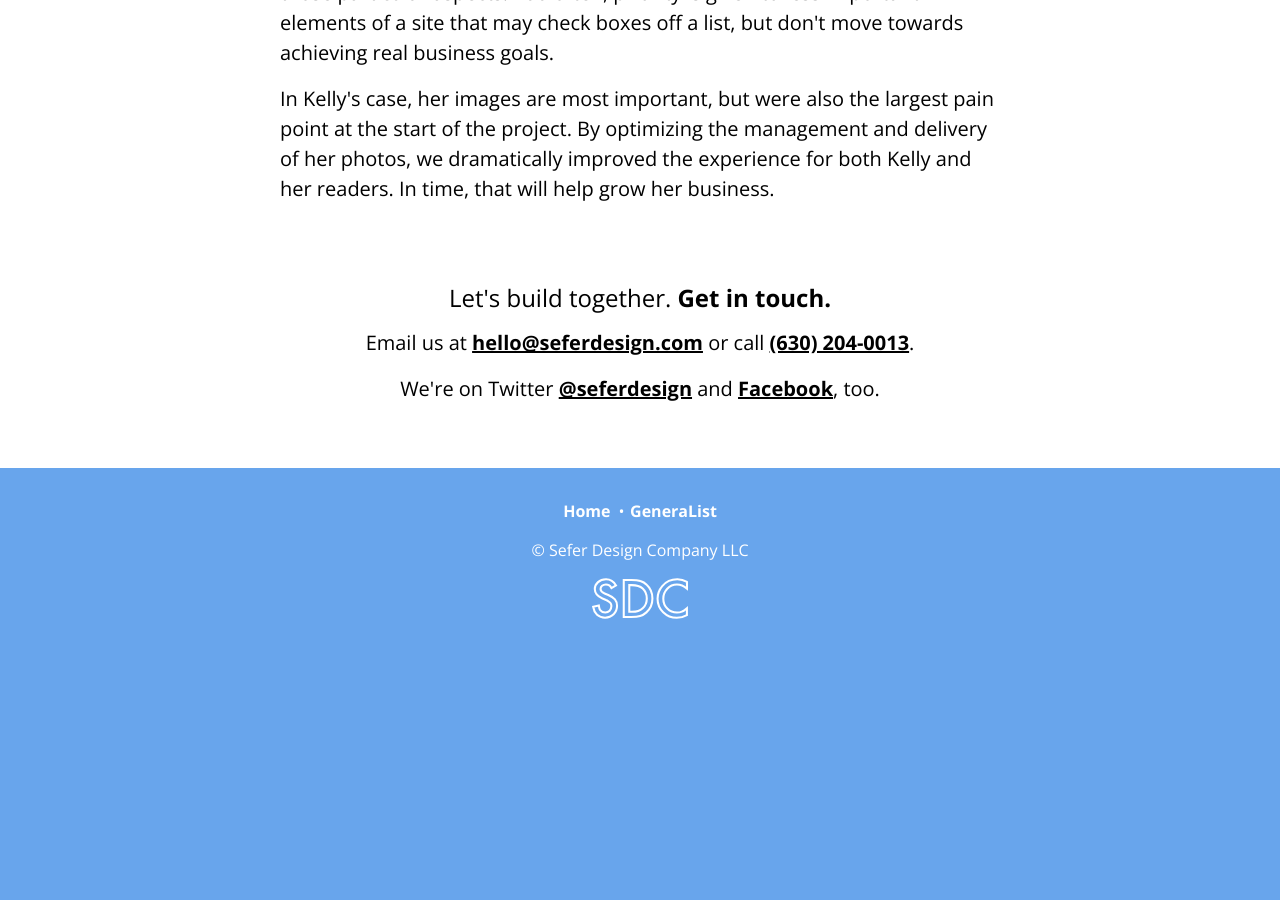
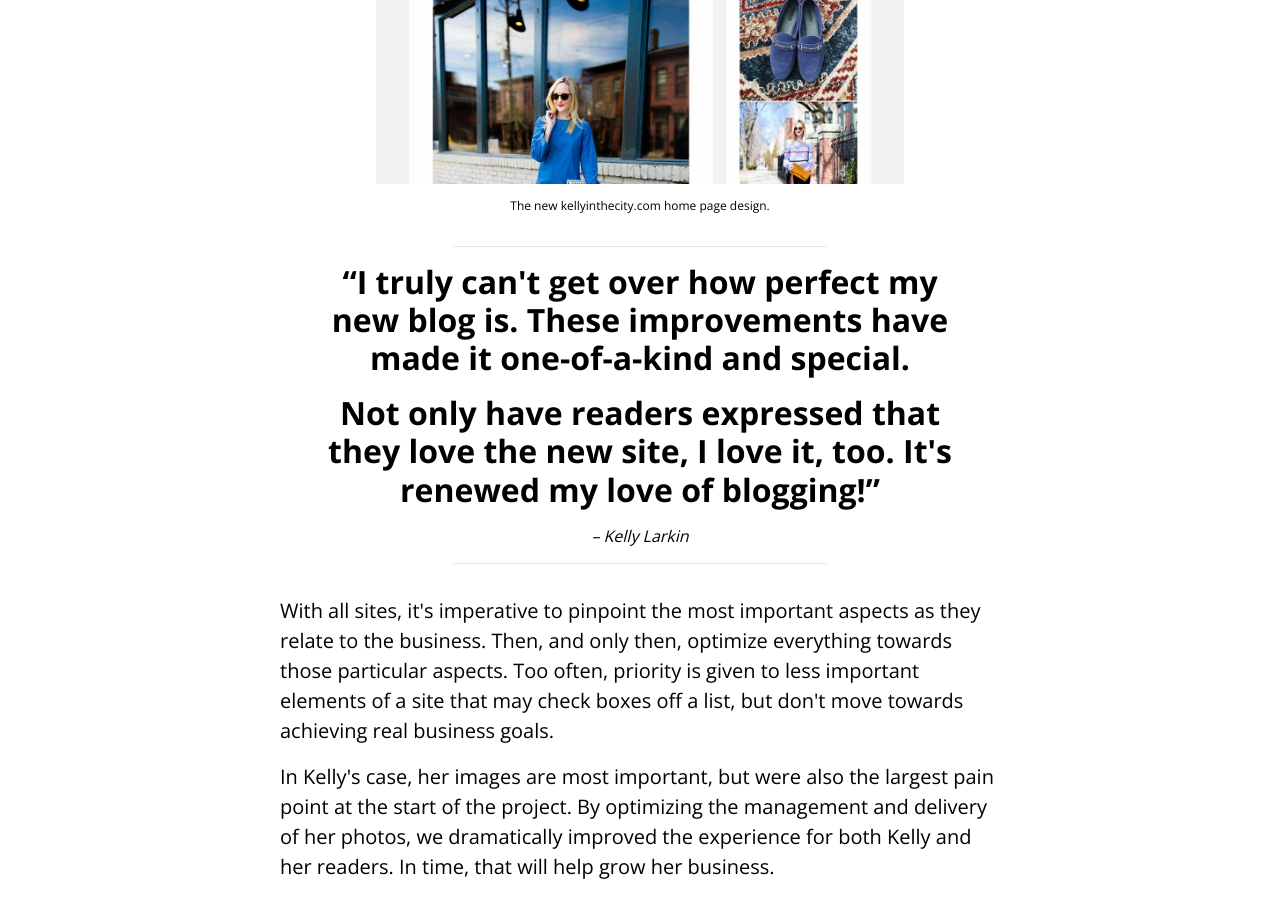
Before and after one commit to SeferDesign/seferdesign.com, a Jekyll site: the page built from kelly-in-the-city.html, in a window 1280 px wide and 900 px high, scrolled down 2533 px. Built offline with Jekyll 4.4.1, drawn with Linux system fonts in a browser that asks for light colours; before the commit the page ends 3189 px from its top, so only the background shows below that; some of the changed text lies outside the part shown.

Commit message:
Added pull quotes

```diff
--- a/kelly-in-the-city.html
+++ b/kelly-in-the-city.html
@@ -19,6 +19,10 @@ bodyClasses: 'casestudy casestudy-kellyinthecity'
             <figcaption>The previous kellyinthecity.com home page design, which the client liked aesthetically.</figcaption>
           </figure>
           <p>As readership grew, Kelly recognized her site needed changes, quickly. While she didn't want dramatic aesthetic modifications, she knew her site speed and overall user experience were in dire need of improvement.</p>
+          <blockquote>
+            <p>While I liked how my old site looked, parts of the blog were failing on a regular basis. I was constantly receiving emails from readers telling me that they couldn't get it to load!</p>
+            <div class="attribution">&ndash; Kelly Larkin</div>
+          </blockquote>
           <p>Enter Sefer Design Company. Upon assessment, the problems were clear. The theme being used was pretty to look at but had a bloated infrastructure. The primary contributor to slow site speed was the multitude of large images loaded on every page. This presented a challenge: like most fashion-based blogs, <a href="http://kellyinthecity.com" target="_blank">kellyinthecity.com</a> <em>must</em> display lots of large, beautiful photography. That's the point!</p>
           <p>After careful consideration, we came up with a two-pronged approach to solve the issues. First, we offloaded the images to a service optimized for just that (in this case, we used <a href="https://aws.amazon.com/" target="_blank">Amazon Web Services</a>). Kelly has tens of gigabytes worth of images &ndash; that's a lot! Then, on each page visit, only load images when necessary. Why load an image offscreen at the bottom of a page when the user is at the top? With as many as 50 large images on any one page, this proved critical.</p>
           <div class="stat">
@@ -32,6 +36,11 @@ bodyClasses: 'casestudy casestudy-kellyinthecity'
             <img src="{{ site.distbase }}/images/casestudies/kellyinthecity-new.jpg" alt="New Kelly In The City">
             <figcaption>The new kellyinthecity.com home page design.</figcaption>
           </figure>
+          <blockquote>
+            <p>I truly can't get over how perfect my new blog is. These improvements have made it one-of-a-kind and special.</p>
+            <p>Not only have readers expressed that they love the new site, I love it, too. It's renewed my love of blogging!</p>
+            <div class="attribution">&ndash; Kelly Larkin</div>
+          </blockquote>
           <p>With all sites, it's imperative to pinpoint the most important aspects as they relate to the business. Then, and only then, optimize everything towards those particular aspects. Too often, priority is given to less important elements of a site that may check boxes off a list, but don't move towards achieving real business goals.</p>
           <p>In Kelly's case, her images are most important, but were also the largest pain point at the start of the project. By optimizing the management and delivery of her photos, we dramatically improved the experience for both Kelly and her readers. In time, that will help grow her business.</p>
         </article>
```
